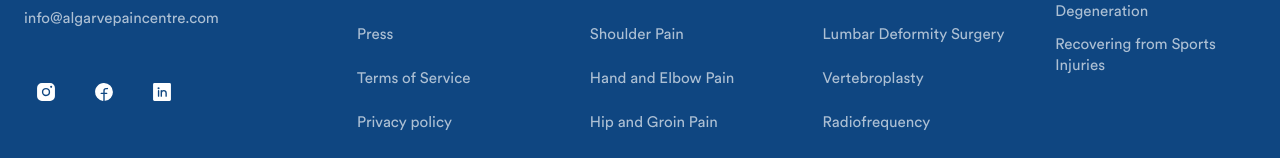
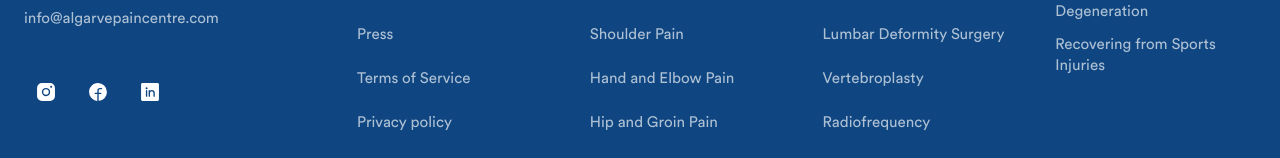
Before and after one commit to AlgarvePainCentre/apclo, a React (Vite) app: page / in a window 1280 px wide. Shown: the part 7484-7642 px from the top of the page. Built offline with nearby package versions, Linux system fonts and the light colour scheme.

Commit message:
style: tighten spacing between footer social icons
Reduce the gap between the social icons from 14px to 8px.

```diff
--- a/src/global.css
+++ b/src/global.css
@@ -343,7 +343,7 @@ code {
 .footer-brand-social {
   display: flex;
   align-items: center;
-  gap: 14px;
+  gap: 8px;
   margin-top: 4px;
 }
 
```
